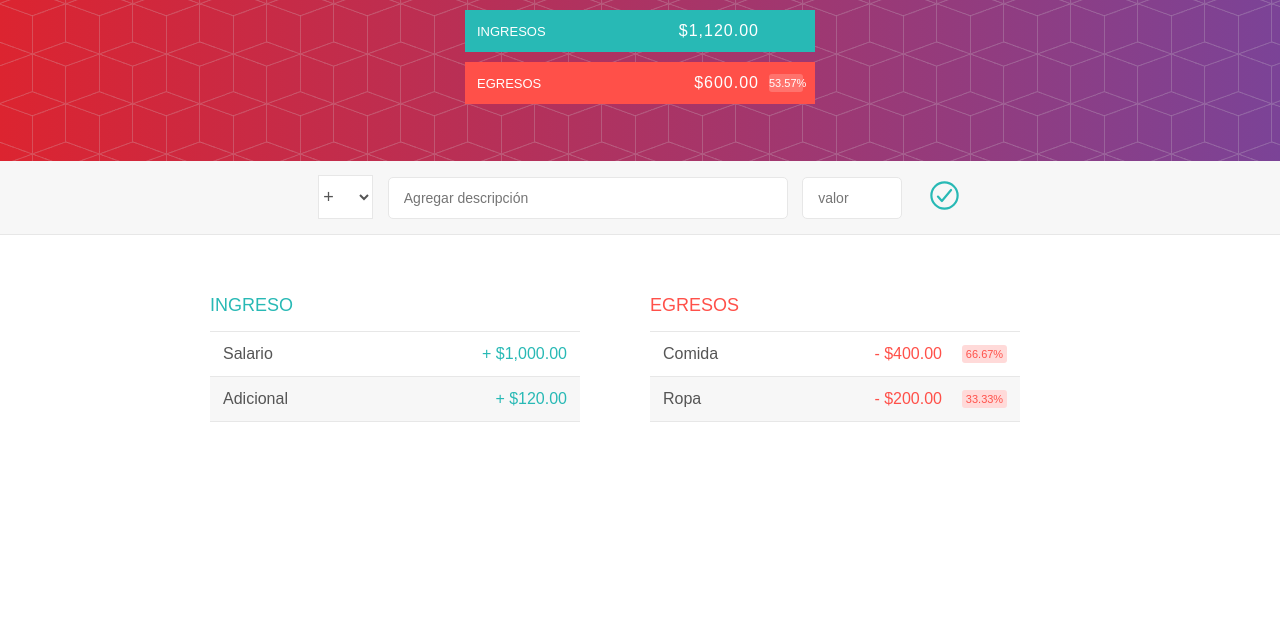
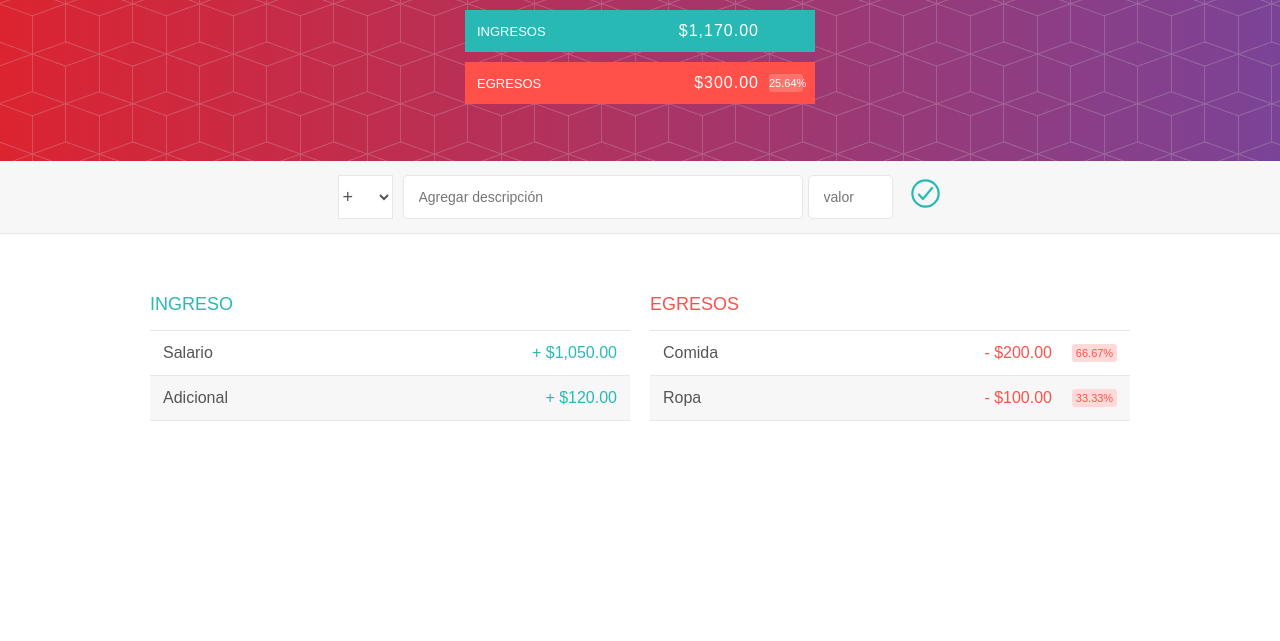
Before and after one commit to maverickchampi/App-Prespuesto, a plain HTML site: page index.html in a window 1280 px wide. Shown: the part 159-800 px from the top of the page. Drawn offline with nearby package versions, Linux system fonts and the light colour scheme.

Commit message:
responsive listo

```diff
--- a/css/estilos.css
+++ b/css/estilos.css
@@ -17,11 +17,18 @@ body {
   position: relative;
   height: 100vh;
   font-weight: 400;
+  min-width: 360px;
 }
 
-.derecha { float: right; }
-.rojo { color: #FF5049 !important; }
-.rojofocus:focus { border: 1px solid #FF5049 !important; }
+.derecha {
+  float: right;
+}
+.rojo {
+  color: #ff5049 !important;
+}
+.rojofocus:focus {
+  border: 1px solid #ff5049 !important;
+}
 
 .cabecero {
   height: 40vh;
@@ -33,8 +40,9 @@ body {
   padding-bottom: 100px;
   color: #fff;
   background: url(fondo.png), #7b4397;
-    background: url(fondo.png), -webkit-gradient(linear, right top, left top, from(#7b4397), to(#dc2430));
-    background: url(fondo.png), linear-gradient(to left, #7b4397, #dc2430)
+  background: url(fondo.png),
+    -webkit-gradient(linear, right top, left top, from(#7b4397), to(#dc2430));
+  background: url(fondo.png), linear-gradient(to left, #7b4397, #dc2430);
 }
 
 .presupuesto {
@@ -46,7 +54,7 @@ body {
   color: #fff;
 }
 
-.presupuesto_titulo{
+.presupuesto_titulo {
   font-size: 20px;
   text-align: center;
   margin-bottom: 10px;
@@ -69,11 +77,11 @@ body {
 
 .presupuesto_ingreso {
   margin-bottom: 10px;
-    background-color: #28B9B5;
+  background-color: #28b9b5;
 }
 
 .presupuesto_egreso {
-    background-color: #FF5049;
+  background-color: #ff5049;
 }
 
 .presupuesto_ingreso--texto,
@@ -105,7 +113,6 @@ body {
   border-radius: 3px;
 }
 
-
 .agregar {
   padding: 14px;
   border-bottom: 1px solid #e7e7e7;
@@ -113,8 +120,9 @@ body {
 }
 
 .agregar_contenedor {
-    margin: 0 auto;
-    text-align: center;
+  display: flex;
+  justify-content: center;
+  width: 100%;
 }
 
 .agregar_tipo {
@@ -137,19 +145,23 @@ body {
   font-family: inherit;
   font-size: 14px;
   padding: 12px 15px;
-    margin-right: 10px;
+  margin-right: 5px;
   border-radius: 5px;
   transition: border 0.3s;
 }
 
-.agregar_descripcion { width: 400px;}
-.agregar_valor { width: 100px;}
+.agregar_descripcion {
+  width: 60%;
+}
+.agregar_valor {
+  width: 85px;
+}
 
 .agregar_btn {
   font-size: 35px;
   background: none;
   border: none;
-    color: #28B9B5;
+  color: #28b9b5;
   cursor: pointer;
   display: inline-block;
   vertical-align: middle;
@@ -157,31 +169,43 @@ body {
   margin-left: 10px;
 }
 
-.agregar_btn:active { transform: translateY(2px); }
+.agregar_btn:active {
+  transform: translateY(2px);
+}
 
 .agregar_tipo:focus,
 .agregar_descripcion:focus,
 .agregar_valor:focus {
   outline: none;
-    border: 1px solid #28B9B5;
+  border: 1px solid #28b9b5;
 }
 
-.agregar_btn:focus { outline: none; }
+.agregar_btn:focus {
+  outline: none;
+}
 
 .contenedor {
-    width: 860px;
+  width: 100%;
   margin: 60px auto;
+  display: flex;
+  flex-direction: column;
+  justify-content: center;
 }
 
 .ingreso {
   float: left;
-    width: 370px;
-    margin-right: 70px;
+  width: 100%;
+  margin: auto;
+  padding: 0 10px;
+  margin-bottom: 50px;
 }
 
 .egreso {
   float: left;
-    width: 370px;
+  width: 100%;
+  margin: auto;
+  padding: 0 10px;
+  margin-bottom: 50px;
 }
 
 h2 {
@@ -191,16 +215,24 @@ h2 {
   margin-bottom: 15px;
 }
 
-.ingreso_titulo { color: #28B9B5; }
-.egreso_titulo { color: #FF5049; }
+.ingreso_titulo {
+  color: #28b9b5;
+}
+.egreso_titulo {
+  color: #ff5049;
+}
 
 .elemento {
   padding: 13px;
   border-bottom: 1px solid #e7e7e7;
 }
 
-.elemento:first-child { border-top: 1px solid #e7e7e7; }
-.elemento:nth-child(even) { background-color: #f7f7f7; }
+.elemento:first-child {
+  border-top: 1px solid #e7e7e7;
+}
+.elemento:nth-child(even) {
+  background-color: #f7f7f7;
+}
 
 .elemento_descripcion {
   float: left;
@@ -216,7 +248,7 @@ h2 {
   margin-left: 20px;
   transition: transform 0.3s;
   font-size: 11px;
-    background-color: #FFDAD9;
+  background-color: #ffdad9;
   padding: 3px;
   border-radius: 3px;
   width: 45px;
@@ -225,15 +257,14 @@ h2 {
 
 .ingreso .elemento_valor,
 .ingreso .elemento_eliminar--btn {
-    color: #28B9B5;
+  color: #28b9b5;
 }
 
 .egreso .elemento_valor,
 .egreso .elemento_porcentaje,
 .egreso .elemento_eliminar--btn {
-    color: #FF5049;
+  color: #ff5049;
 }
-
 
 .elemento_eliminar {
   float: left;
@@ -250,9 +281,54 @@ h2 {
   display: none;
 }
 
-.elemento_eliminar--btn:focus { outline: none; }
-.elemento_eliminar--btn:active { transform: translateY(2px); }
+.elemento_eliminar--btn:focus {
+  outline: none;
+}
+.elemento_eliminar--btn:active {
+  transform: translateY(2px);
+}
 
-.elemento:hover .elemento_eliminar--btn { display: block; }
-.elemento:hover .elemento_valor { transform: translateX(-20px); }
-.elemento:hover .elemento_porcentaje { transform: translateX(-20px); }
+.elemento:hover .elemento_eliminar--btn {
+  display: block;
+}
+.elemento:hover .elemento_valor {
+  transform: translateX(-20px);
+}
+.elemento:hover .elemento_porcentaje {
+  transform: translateX(-20px);
+}
+
+@media (min-width: 600px) {
+  .ingreso {
+    padding: 0 50px;
+  }
+
+  .egreso {
+    padding: 0 50px;
+  }
+}
+
+@media (min-width: 860px) {
+  .agregar_descripcion {
+    width: 400px;
+  }
+  .contenedor {
+    flex-direction: row;
+  }
+
+  .ingreso {
+    margin: initial;
+    margin-bottom: 0px;
+    width: 50%;
+    max-width: 500px;
+    padding: 0 10px;
+  }
+
+  .egreso {
+    margin: initial;
+    margin-bottom: 0px;
+    width: 50%;
+    max-width: 500px;
+    padding: 0 10px;
+  }
+}
--- a/js/app.js
+++ b/js/app.js
@@ -1,58 +1,66 @@
 const ingresos = [
-    new Ingreso('Salario', 1000.00),
-    new Ingreso('Adicional', 120.00)
+  new Ingreso("Salario", 1050.0),
+  new Ingreso("Adicional", 120.0),
 ];
 
-const egresos = [
-    new Egreso('Comida', 400.00),
-    new Egreso('Ropa', 200.00)
-];
+const egresos = [new Egreso("Comida", 200.0), new Egreso("Ropa", 100.0)];
 
-let cargarApp = ()=>{
+let cargarApp = () => {
   cargarCabecero();
   cargarIngresos();
   cargarEgresos();
-}
+};
 
-let totalIngresos = ()=>{
+let totalIngresos = () => {
   let totalIngreso = 0;
-    for(let ingreso of ingresos){
+  for (let ingreso of ingresos) {
     totalIngreso += ingreso.valor;
   }
   return totalIngreso;
-}
+};
 
-let totalEgresos = ()=>{
+let totalEgresos = () => {
   let totalEgreso = 0;
-    for(let egreso of egresos){
+  for (let egreso of egresos) {
     totalEgreso += egreso.valor;
   }
   return totalEgreso;
-}
+};
 
-let cargarCabecero = ()=>{
+let cargarCabecero = () => {
   let presupuesto = totalIngresos() - totalEgresos();
-    let porcentajeEgreso = totalEgresos()/totalIngresos();
-    document.getElementById('presupuesto').innerHTML = formatoMoneda(presupuesto);
-    document.getElementById('porcentaje').innerHTML = formatoPorcentaje(porcentajeEgreso);
-    document.getElementById('ingresos').innerHTML = formatoMoneda(totalIngresos());
-    document.getElementById('egresos').innerHTML = formatoMoneda(totalEgresos());
-}
+  let porcentajeEgreso = totalEgresos() / totalIngresos();
+  document.getElementById("presupuesto").innerHTML = formatoMoneda(presupuesto);
+  document.getElementById("porcentaje").innerHTML = formatoPorcentaje(
+    porcentajeEgreso
+  );
+  document.getElementById("ingresos").innerHTML = formatoMoneda(
+    totalIngresos()
+  );
+  document.getElementById("egresos").innerHTML = formatoMoneda(totalEgresos());
+};
 
-const formatoMoneda = (valor)=>{
-    return valor.toLocaleString('en-US',{style:'currency', currency:'USD', minimumFractionDigits:2});
-}
+const formatoMoneda = (valor) => {
+  return valor.toLocaleString("en-US", {
+    style: "currency",
+    currency: "USD",
+    minimumFractionDigits: 2,
+  });
+};
 
-const formatoPorcentaje = (valor)=>{
-    return valor.toLocaleString('en-US',{style:'percent', minimumFractionDigits:2});
-}
+const formatoPorcentaje = (valor) => {
+  return valor.toLocaleString("en-US", {
+    style: "percent",
+    minimumFractionDigits: 2,
+  });
+};
 
 const cargarIngresos = () => {
-    let ingresosHTML = '';
-    for(let ingreso of ingresos){
+  let ingresosHTML = "";
+  for (let ingreso of ingresos) {
     ingresosHTML += crearIngresoHTML(ingreso);
   }
-    document.getElementById('lista-ingresos').innerHTML = ingresosHTML;
+  document.getElementById("lista-ingresos").innerHTML = ingresosHTML;
 };
 
 crearIngresoHTML = (ingreso) => {
@@ -60,7 +68,9 @@ crearIngresoHTML = (ingreso) => {
         <div class="elemento limpiarEstilos">
             <div class="elemento_descripcion">${ingreso.descripcion}</div>
             <div class="derecha limpiarEstilos">
-                <div class="elemento_valor">+ ${formatoMoneda(ingreso.valor)}</div>
+                <div class="elemento_valor">+ ${formatoMoneda(
+                  ingreso.valor
+                )}</div>
                 <div class="elemento_eliminar">
                     <button class="elemento_eliminar--btn">
                             <ion-icon name="close-circle-outline"
@@ -74,17 +84,17 @@ crearIngresoHTML = (ingreso) => {
 };
 
 const eliminarIngreso = (id) => {
-    let indice = ingresos.findIndex(ingreso => ingreso.id === id);
-    ingresos.splice(indice,1);
+  let indice = ingresos.findIndex((ingreso) => ingreso.id === id);
+  ingresos.splice(indice, 1);
   cargarApp();
 };
 
 const cargarEgresos = () => {
-    let egresosHTML = '';
-    for(let egreso of egresos){
+  let egresosHTML = "";
+  for (let egreso of egresos) {
     egresosHTML += crearEgresoHTML(egreso);
   }
-    document.getElementById('lista-egresos').innerHTML = egresosHTML;
+  document.getElementById("lista-egresos").innerHTML = egresosHTML;
 };
 
 crearEgresoHTML = (egreso) => {
@@ -93,8 +103,12 @@ crearEgresoHTML = (egreso) => {
         <div class="elemento limpiarEstilos">
             <div class="elemento_descripcion">${egreso.descripcion}</div>
             <div class="derecha limpiarEstilos">
-                <div class="elemento_valor">- ${formatoMoneda(egreso.valor)}</div>
-                <div class="elemento_porcentaje">${formatoPorcentaje(porcentaje)}</div>
+                <div class="elemento_valor">- ${formatoMoneda(
+                  egreso.valor
+                )}</div>
+                <div class="elemento_porcentaje">${formatoPorcentaje(
+                  porcentaje
+                )}</div>
                 <div class="elemento_eliminar">
                     <button class="elemento_eliminar--btn">
                         <ion-icon name="close-circle-outline"
@@ -108,34 +122,34 @@ crearEgresoHTML = (egreso) => {
 };
 
 const eliminarEgreso = (id) => {
-    let indice = egresos.findIndex(egreso => egreso.id === id);
-    egresos.splice(indice,1);
+  let indice = egresos.findIndex((egreso) => egreso.id === id);
+  egresos.splice(indice, 1);
   cargarApp();
 };
 
 let agregarDato = () => {
-    let forma = document.forms['forma'];
-    let tipo = forma['tipo'];
-    let descripcion = forma['descripcion'];
-    let valor =  forma['valor'];
-    if(descripcion.value !== '' && valor.value !== ''){
-        if(tipo.value === 'ingreso'){
-            ingresos.push(new Ingreso(descripcion.value,+valor.value));
+  let forma = document.forms["forma"];
+  let tipo = forma["tipo"];
+  let descripcion = forma["descripcion"];
+  let valor = forma["valor"];
+  if (descripcion.value !== "" && valor.value !== "") {
+    if (tipo.value === "ingreso") {
+      ingresos.push(new Ingreso(descripcion.value, +valor.value));
       cargarApp();
       limpiarCampos();
-        }else if(tipo.value === 'egreso'){
-            egresos.push(new Ingreso(descripcion.value,+valor.value));
+    } else if (tipo.value === "egreso") {
+      egresos.push(new Ingreso(descripcion.value, +valor.value));
       cargarApp();
       limpiarCampos();
     }
   }
 };
 
-let limpiarCampos = ()=>{
-    let forma = document.forms['forma'];
-    let descripcion = forma['descripcion'];
-    let valor =  forma['valor'];
+let limpiarCampos = () => {
+  let forma = document.forms["forma"];
+  let descripcion = forma["descripcion"];
+  let valor = forma["valor"];
 
-    descripcion.value = '';
-    valor.value = '';
+  descripcion.value = "";
+  valor.value = "";
 };
```
Lines whose indentation alone changed are shown as unchanged.
